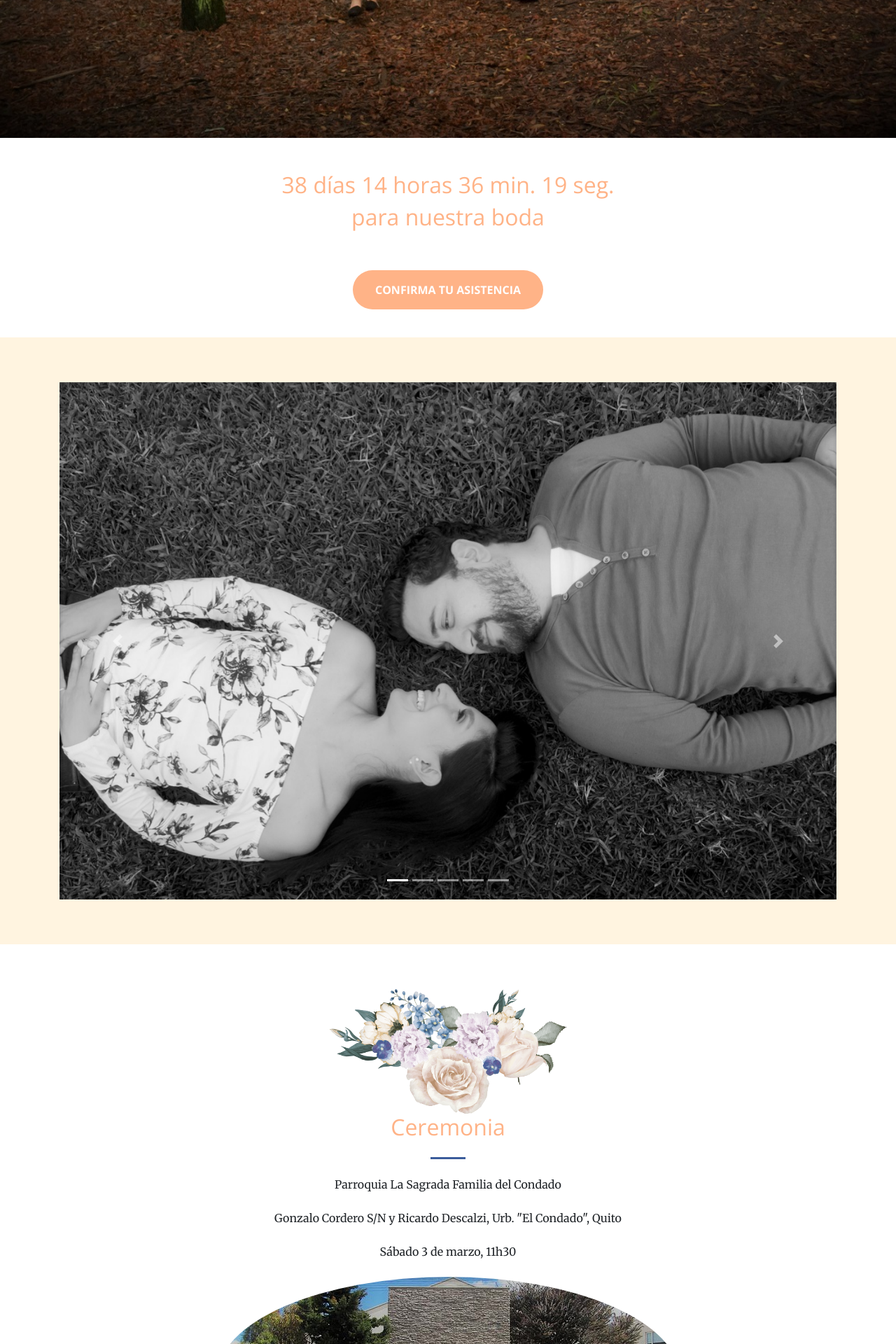
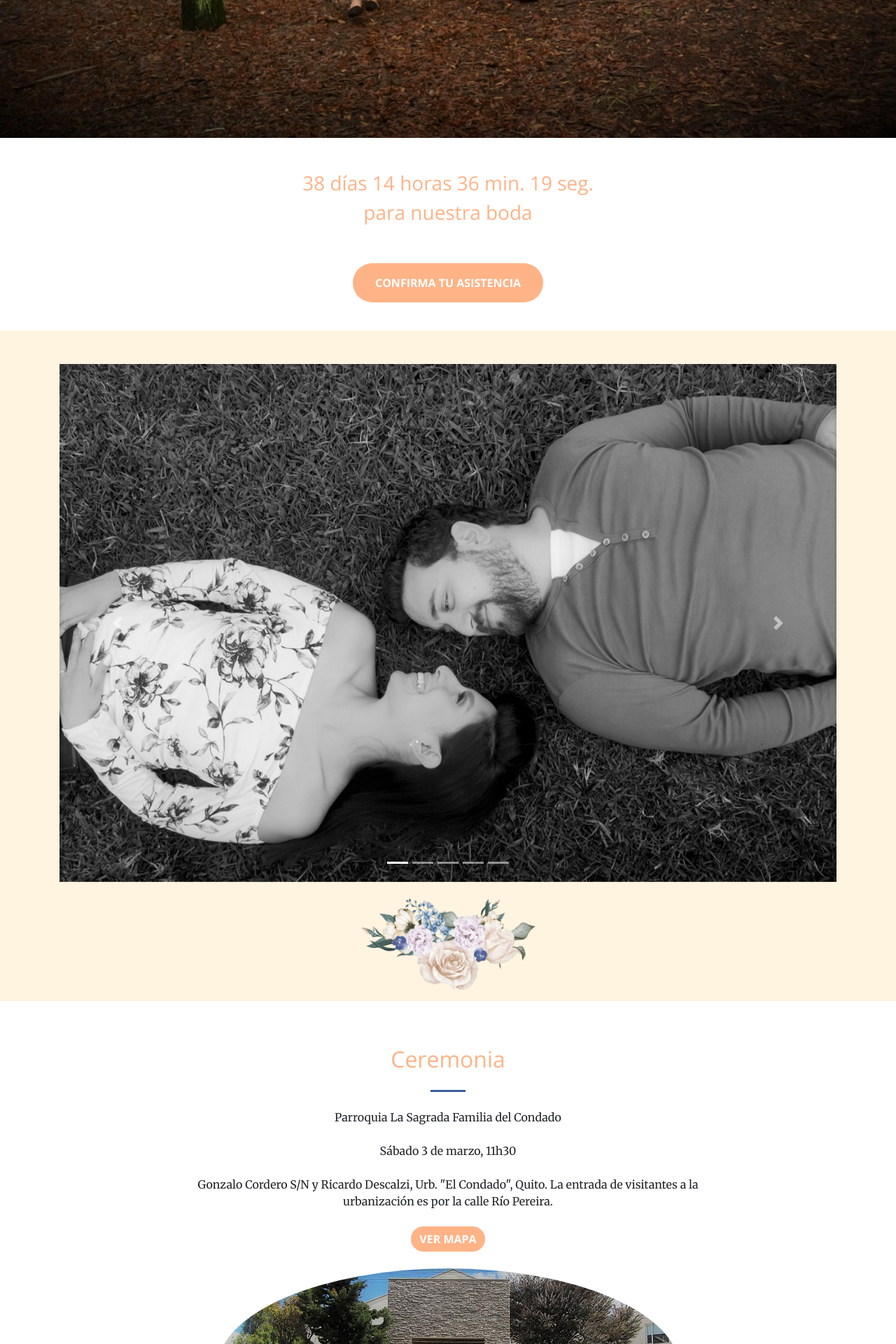
Before and after one commit to alejandromesias/celebrar_py, a Django app: page /nicoyvale/ in a window 1280 px wide. Shown: the part 603-2523 px from the top of the page at 70% size. Run offline with Django 3.2, Linux system fonts and the light colour scheme; some libraries are stand-ins or nearby versions.

Commit message:
cambio de flores e indicaciones para la entrada al condado

```diff
--- a/nicoyvaleapp/views.py
+++ b/nicoyvaleapp/views.py
@@ -7,11 +7,11 @@ def home(request):
     marquesina = "3 de marzo de 2018"
     historia_parr1 = "Hay veces en la vida donde las cosas buenas llegan sin avisar y cuando menos lo esperas. Nos pasó a nosotros. Nos conocimos hace casi 9 años, pero en ese tiempo cada uno tenía un rumbo diferente... "
     historia_parr2 = "Aunque en ese momento el destino nos separó, 4 años más tarde nuestras vidas eran distintas y al encontrarnos nuevamente comenzó esta historia. Desde ahí hemos caminado juntos, viviendo momentos únicos, aceptando quienes somos y apoyándonos en cada decisión."
-    historia_parr3 = "Hace 7 meses decidimos juntar nuestras vidas para siempre y nos embarcamos en esta nueva aventura, con más retos y objetivos comunes. Estamos felices de poder compartir el inicio de ésta etapa junto a quienes más queremos."
+    historia_parr3 = "Hace 7 meses decidimos juntar nuestras vidas para siempre y nos embarcamos en esta nueva aventura, con más retos y objetivos comunes. Estamos felices de poder compartir el inicio de esta etapa junto a quienes más queremos."
 
     nombre_ceremonia = "Parroquia La Sagrada Familia del Condado"
-    direccion_ceremonia = 'Gonzalo Cordero S/N y Ricardo Descalzi, Urb. "El Condado", Quito'
-    hora_ceremonia = "Sábado 3  de marzo, 11h30"
+    direccion_ceremonia = 'Gonzalo Cordero S/N y Ricardo Descalzi, Urb. "El Condado", Quito. La entrada de visitantes a la urbanización es por la calle Río Pereira.'
+    hora_ceremonia = "Sábado 3 de marzo, 11h30"
     latitud_ceremonia = -0.103386
     longitud_ceremonia = -78.500677
 
--- a/static/nicoyvale/js/gmaps.js
+++ b/static/nicoyvale/js/gmaps.js
@@ -8,14 +8,14 @@ function place_pin(map,coordenada,titulo,parrafo){
 
   var mensaje = '<div class="info-window">' +
             '<div class="info-content">' +
-            '<h5>'+titulo+'</h5>' +
+            '<h6>'+titulo+'</h6>' +
             '<p>'+parrafo+'</p>'+
             '</div>' +
             '</div>';
 
   var recepcion_window = new google.maps.InfoWindow({
         content: mensaje,
-        maxWidth: 200
+        maxWidth: 160
   });
 
   recepcion_window.open(map, recepcion_marker);
@@ -33,7 +33,7 @@ function place_pin(map,coordenada,titulo,parrafo){
       var entrada_coord = {lat: lat_entrada, lng: lng_entrada};
 
       var mapOtions = {
-        zoom: 16,
+        zoom: 15,
         minZoom: 13,
         maxZoom: 17,
         center: recepcion_coord,
@@ -56,7 +56,7 @@ function place_pin(map,coordenada,titulo,parrafo){
 
       coordenada = entrada_coord;
       titulo = "Nueva Entrada"
-      parrafo = "Entrada para visitantes a la<br>urbanización El Condado"
+      parrafo = "Entrada para visitantes a la<br>urbanización El Condado, calle Río Peripa"
       place_pin(map,coordenada,titulo,parrafo);
 
 
--- a/templates/nicoyvaleapp/nyv_home.html
+++ b/templates/nicoyvaleapp/nyv_home.html
@@ -44,8 +44,8 @@
   <section class="padded-section-less bg-image">
     <div class="container">
         <div class="col-lg-8 mx-auto text-center">
-          <h2 class="section-heading-light" id="demo"></h2>
-          <h2 class="section-heading-light">para nuestra boda</h2>
+          <h3 class="section-heading-light" id="demo"></h3>
+          <h3 class="section-heading-light">para nuestra boda</h3>
           <br><br>
           <a class="btn btn-primary btn-xl js-scroll-trigger" href="{% url 'confirmar' %}">Confirma tu asistencia</a>
           <br><br>
@@ -55,9 +55,9 @@
   </section>
 
   <!-- carrusel -->
-<section class= "padded-section bg-primary">
+<section class= "padded-section-less bg-primary">
 
-<div class = "container padded-div">
+<div class = "container">
 
 <div id="carouselExampleIndicators" class="carousel slide" data-ride="carousel" data-interval="2700">
 <ol class="carousel-indicators">
@@ -93,22 +93,28 @@
   <span class="sr-only">Next</span>
 </a>
 </div>
+  <div class="col-lg-8 mx-auto text-center">
+    <br>
+  <img class = "img-fluid" src="{% static "nicoyvale/img/flores.png" %}" width="250" alt="imagen flores">
+  </div>
+</div>
 
-</div>
 </section>
 
 
-    <section class="padded-section">
-      <div class="container" id="ceremonia">
+    <section class="padded-section" id="ceremonia">
+      <div class="container" >
         <div class="row">
           <div class="col-lg-8 mx-auto text-center">
-            <img class = "img-fluid" src="{% static "nicoyvale/img/flores.png" %}" width="340" alt="imagen flores">
+
             <h2 class="section-heading-light">Ceremonia</h2>
             <hr class="light my-4">
             <p class= " mb-4">
               {{nombre_ceremonia}}<br><br>
+              {{hora_ceremonia}}<br><br>
               {{direccion_ceremonia}}<br><br>
-              {{hora_ceremonia}}
+              <a class="btn btn-primary" href="#mapas">Ver mapa</a>
+
             </p>
             <img class = "img-fluid rounded-circle" src="{% static "nicoyvale/img/iglesia_condado.jpg" %}" alt="imagen ceremonia">
 
@@ -121,21 +127,21 @@
 
 
 
-    <!-- <section class="bg-primary" id="about"> -->
 
 
-    <!-- <section class="bg-primary" id="about"> -->
-    <section class = "padded-section bg-primary">
-      <div class="container" id="recepcion">
+
+
+    <section class = "padded-section bg-primary" id="recepcion">
+      <div class="container" >
         <div class="row">
           <div class="col-lg-8 mx-auto text-center">
-            <img class = "img-fluid" src="{% static "nicoyvale/img/flores.png" %}" width="340" alt="imagen flores">
             <h2 class="section-heading text-darkTitle ">Recepción</h2>
             <hr class="my-4">
             <p class= "mb-4">
               {{nombre_recepcion}}<br><br>
+              {{hora_recepcion}}<br><br>
               {{direccion_recepcion}}<br><br>
-              {{hora_recepcion}}<br><br>
+              <a class="btn btn-primary" href="#mapas">Ver mapa</a><br><br>
               <a clas="nav-link" target="blank" href="{{web_recepcion}}">{{web_recepcion}}</a>
             </p>
             <img class = "img-fluid rounded-circle" src="{% static "nicoyvale/img/villavieja.jpg" %}" alt="imagen recepcion">
@@ -149,18 +155,16 @@
 
 
     <!-- <section class="bg-primary" id="about"> -->
-    <section class="padded-section">
-      <div class="container" id="mapas">
+    <section class="padded-section" id="mapas">
+      <div class="container" >
         <div class="row">
           <div class="col-lg-8 mx-auto text-center">
-            <img class = "img-fluid" src="{% static "nicoyvale/img/flores.png" %}" width="340" alt="imagen flores">
+
             <h2 class="section-heading text-darkTitle ">Mapa</h2>
             <hr class="my-4">
-            <div id="map"></div>
-            <br>
             <p class= "mb-4">
               <strong>Importante:</strong> Para llegar a la iglesia, se debe ingresar a la urbanización El Condado pero
-              NO por la entrada principal, sino por la <strong> nueva entrada de visitantes </strong> que se encuentra a unos 800 metros de la principal.
+              NO por la entrada principal, sino por la <strong> nueva entrada de visitantes </strong> que se encuentra a 800 metros de la principal, en la calle Río Peripa.
             </p>
 
             <p class= "mb-4">
@@ -169,17 +173,21 @@
             <p class= "mb-4">
               <a class="btn btn-primary" href="https://waze.com/ul?ll={{latitud_recepcion}},{{longitud_recepcion}}" target="blank">Navegar con Waze a la recepcion</a>
             </p>
+
+            <div id="map"></div>
+            <br>
+
           </div>
         </div>
       </div>
     </section>
 
 
-    <section class="padded-section bg-primary">
-      <div class="container padded-div" id="historia">
+    <section class="padded-section bg-primary" id="historia">
+      <div class="container padded-div" >
         <div class="row">
           <div class="col-lg-8 mx-auto text-center">
-            <img class = "img-fluid" src="{% static "nicoyvale/img/flores.png" %}" width="340" alt="imagen flores">
+            <img class = "img-fluid" src="{% static "nicoyvale/img/flores.png" %}" width="250" alt="imagen flores">
             <h2 class="section-heading text-darkTitle ">Nuestra Historia</h2>
             <hr class="my-4">
             <p class= "mb-4">
```
